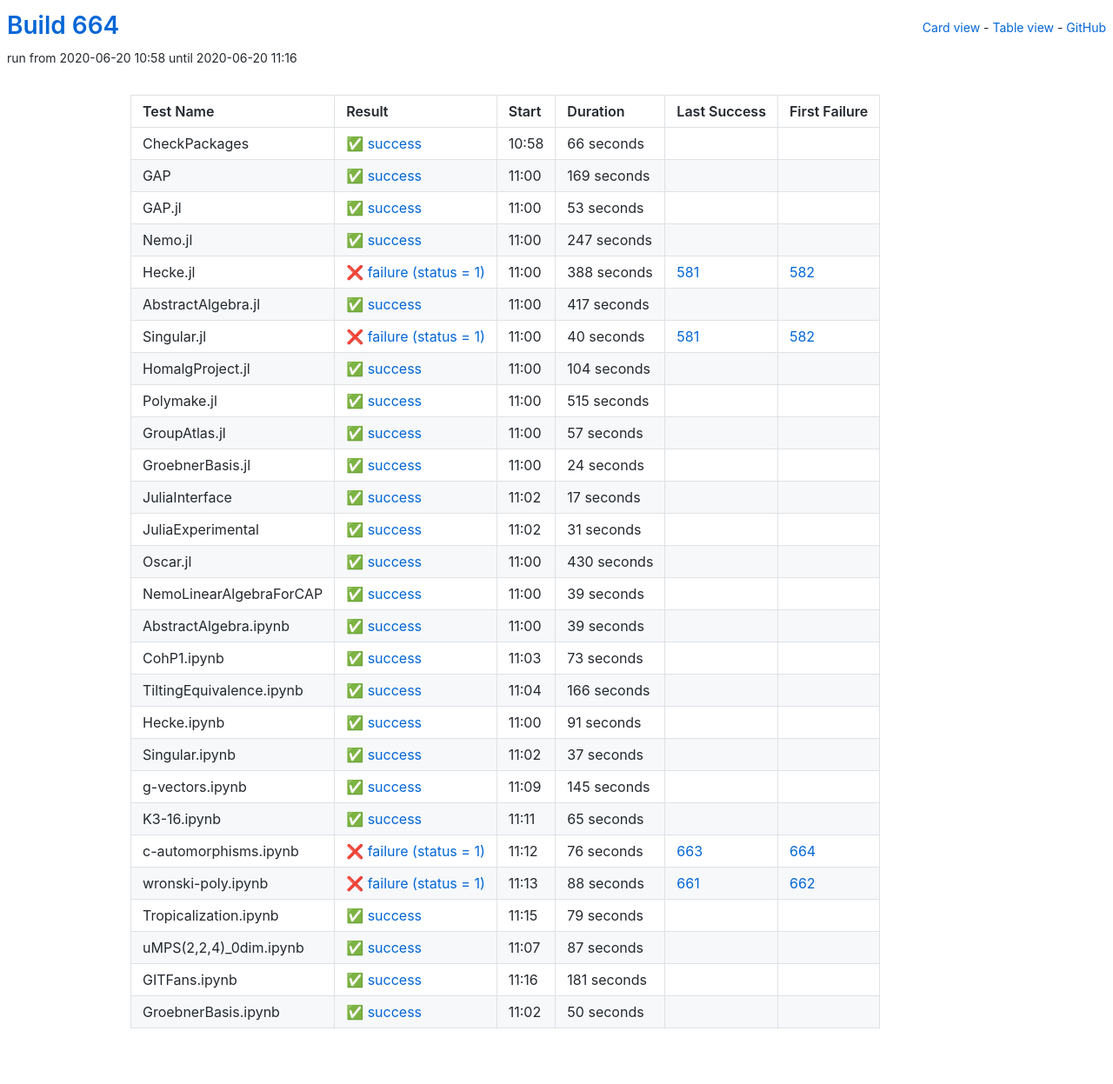
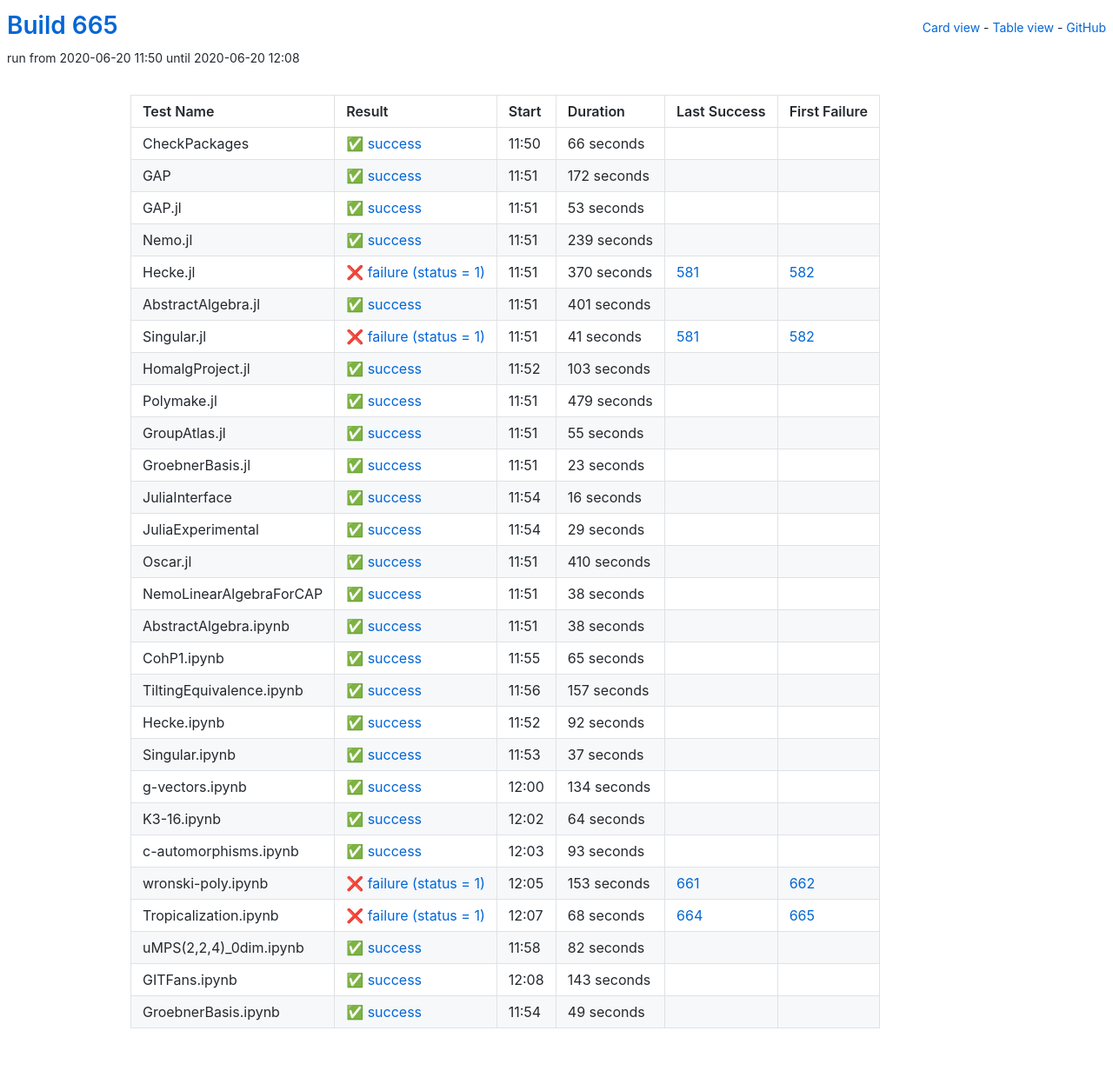
Before and after one commit to oscar-system/oscar-ci-status-1.4, a Jekyll site: the page built from table.html, in a window 1280 px wide. Shown: the whole page at 87% size. Built offline with Jekyll 4.4.1, drawn with Linux system fonts in a browser that asks for light colours.

Commit message:
Build #665

```diff
--- a/_data/ci.yml
+++ b/_data/ci.yml
@@ -1,6 +1,6 @@
 ---
-build: 664
-build_url: https://oscarci.mathematik.uni-kl.de/job/oscar-julia-1.4/664/
+build: 665
+build_url: https://oscarci.mathematik.uni-kl.de/job/oscar-julia-1.4/665/
 job: oscar-julia-1.4
 organization: oscar-system
 repo: oscar-ci-status-1.4
@@ -8,8 +8,8 @@ repourl: https://github.com/oscar-system/oscar-ci-status-1.4
 tests:
 - name: CheckPackages
   id: checkpackages
-  log: https://oscarci.mathematik.uni-kl.de/job/oscar-julia-1.4/664/artifact/logs/build-664/CheckPackages.log
-  start: 2020-06-20 10:58
+  log: https://oscarci.mathematik.uni-kl.de/job/oscar-julia-1.4/665/artifact/logs/build-665/CheckPackages.log
+  start: 2020-06-20 11:50
   success: true
   exitcode: 0
   status: success
@@ -20,20 +20,20 @@ tests:
   first_failure_url:
 - name: GAP
   id: gap
-  log: https://oscarci.mathematik.uni-kl.de/job/oscar-julia-1.4/664/artifact/logs/build-664/GAP.log
-  start: 2020-06-20 11:00
+  log: https://oscarci.mathematik.uni-kl.de/job/oscar-julia-1.4/665/artifact/logs/build-665/GAP.log
+  start: 2020-06-20 11:51
   success: true
   exitcode: 0
   status: success
-  duration: 169
+  duration: 172
   last_success: false
   last_success_url:
   first_failure: false
   first_failure_url:
 - name: GAP.jl
   id: gap-jl
-  log: https://oscarci.mathematik.uni-kl.de/job/oscar-julia-1.4/664/artifact/logs/build-664/GAP.jl.log
-  start: 2020-06-20 11:00
+  log: https://oscarci.mathematik.uni-kl.de/job/oscar-julia-1.4/665/artifact/logs/build-665/GAP.jl.log
+  start: 2020-06-20 11:51
   success: true
   exitcode: 0
   status: success
@@ -44,200 +44,200 @@ tests:
   first_failure_url:
 - name: Nemo.jl
   id: nemo-jl
-  log: https://oscarci.mathematik.uni-kl.de/job/oscar-julia-1.4/664/artifact/logs/build-664/Nemo.jl.log
-  start: 2020-06-20 11:00
+  log: https://oscarci.mathematik.uni-kl.de/job/oscar-julia-1.4/665/artifact/logs/build-665/Nemo.jl.log
+  start: 2020-06-20 11:51
   success: true
   exitcode: 0
   status: success
-  duration: 247
+  duration: 239
   last_success: false
   last_success_url:
   first_failure: false
   first_failure_url:
 - name: Hecke.jl
   id: hecke-jl
-  log: https://oscarci.mathematik.uni-kl.de/job/oscar-julia-1.4/664/artifact/logs/build-664/Hecke.jl.log
-  start: 2020-06-20 11:00
+  log: https://oscarci.mathematik.uni-kl.de/job/oscar-julia-1.4/665/artifact/logs/build-665/Hecke.jl.log
+  start: 2020-06-20 11:51
   success: false
   exitcode: 1
   status: failure
-  duration: 388
+  duration: 370
   last_success: 581
   last_success_url: https://oscarci.mathematik.uni-kl.de/job/oscar-julia-1.4/581/
   first_failure: 582
   first_failure_url: https://oscarci.mathematik.uni-kl.de/job/oscar-julia-1.4/582/
 - name: AbstractAlgebra.jl
   id: abstractalgebra-jl
-  log: https://oscarci.mathematik.uni-kl.de/job/oscar-julia-1.4/664/artifact/logs/build-664/AbstractAlgebra.jl.log
-  start: 2020-06-20 11:00
+  log: https://oscarci.mathematik.uni-kl.de/job/oscar-julia-1.4/665/artifact/logs/build-665/AbstractAlgebra.jl.log
+  start: 2020-06-20 11:51
   success: true
   exitcode: 0
   status: success
-  duration: 417
+  duration: 401
   last_success: false
   last_success_url:
   first_failure: false
   first_failure_url:
 - name: Singular.jl
   id: singular-jl
-  log: https://oscarci.mathematik.uni-kl.de/job/oscar-julia-1.4/664/artifact/logs/build-664/Singular.jl.log
-  start: 2020-06-20 11:00
+  log: https://oscarci.mathematik.uni-kl.de/job/oscar-julia-1.4/665/artifact/logs/build-665/Singular.jl.log
+  start: 2020-06-20 11:51
   success: false
   exitcode: 1
   status: failure
-  duration: 40
+  duration: 41
   last_success: 581
   last_success_url: https://oscarci.mathematik.uni-kl.de/job/oscar-julia-1.4/581/
   first_failure: 582
   first_failure_url: https://oscarci.mathematik.uni-kl.de/job/oscar-julia-1.4/582/
 - name: HomalgProject.jl
   id: homalgproject-jl
-  log: https://oscarci.mathematik.uni-kl.de/job/oscar-julia-1.4/664/artifact/logs/build-664/HomalgProject.jl.log
-  start: 2020-06-20 11:00
+  log: https://oscarci.mathematik.uni-kl.de/job/oscar-julia-1.4/665/artifact/logs/build-665/HomalgProject.jl.log
+  start: 2020-06-20 11:52
   success: true
   exitcode: 0
   status: success
-  duration: 104
+  duration: 103
   last_success: false
   last_success_url:
   first_failure: false
   first_failure_url:
 - name: Polymake.jl
   id: polymake-jl
-  log: https://oscarci.mathematik.uni-kl.de/job/oscar-julia-1.4/664/artifact/logs/build-664/Polymake.jl.log
-  start: 2020-06-20 11:00
+  log: https://oscarci.mathematik.uni-kl.de/job/oscar-julia-1.4/665/artifact/logs/build-665/Polymake.jl.log
+  start: 2020-06-20 11:51
   success: true
   exitcode: 0
   status: success
-  duration: 515
+  duration: 479
   last_success: false
   last_success_url:
   first_failure: false
   first_failure_url:
 - name: GroupAtlas.jl
   id: groupatlas-jl
-  log: https://oscarci.mathematik.uni-kl.de/job/oscar-julia-1.4/664/artifact/logs/build-664/GroupAtlas.jl.log
-  start: 2020-06-20 11:00
+  log: https://oscarci.mathematik.uni-kl.de/job/oscar-julia-1.4/665/artifact/logs/build-665/GroupAtlas.jl.log
+  start: 2020-06-20 11:51
   success: true
   exitcode: 0
   status: success
-  duration: 57
+  duration: 55
   last_success: false
   last_success_url:
   first_failure: false
   first_failure_url:
 - name: GroebnerBasis.jl
   id: groebnerbasis-jl
-  log: https://oscarci.mathematik.uni-kl.de/job/oscar-julia-1.4/664/artifact/logs/build-664/GroebnerBasis.jl.log
-  start: 2020-06-20 11:00
+  log: https://oscarci.mathematik.uni-kl.de/job/oscar-julia-1.4/665/artifact/logs/build-665/GroebnerBasis.jl.log
+  start: 2020-06-20 11:51
   success: true
   exitcode: 0
   status: success
-  duration: 24
+  duration: 23
   last_success: false
   last_success_url:
   first_failure: false
   first_failure_url:
 - name: JuliaInterface
   id: juliainterface
-  log: https://oscarci.mathematik.uni-kl.de/job/oscar-julia-1.4/664/artifact/logs/build-664/JuliaInterface.log
-  start: 2020-06-20 11:02
+  log: https://oscarci.mathematik.uni-kl.de/job/oscar-julia-1.4/665/artifact/logs/build-665/JuliaInterface.log
+  start: 2020-06-20 11:54
   success: true
   exitcode: 0
   status: success
-  duration: 17
+  duration: 16
   last_success: false
   last_success_url:
   first_failure: false
   first_failure_url:
 - name: JuliaExperimental
   id: juliaexperimental
-  log: https://oscarci.mathematik.uni-kl.de/job/oscar-julia-1.4/664/artifact/logs/build-664/JuliaExperimental.log
-  start: 2020-06-20 11:02
+  log: https://oscarci.mathematik.uni-kl.de/job/oscar-julia-1.4/665/artifact/logs/build-665/JuliaExperimental.log
+  start: 2020-06-20 11:54
   success: true
   exitcode: 0
   status: success
-  duration: 31
+  duration: 29
   last_success: false
   last_success_url:
   first_failure: false
   first_failure_url:
 - name: Oscar.jl
   id: oscar-jl
-  log: https://oscarci.mathematik.uni-kl.de/job/oscar-julia-1.4/664/artifact/logs/build-664/Oscar.jl.log
-  start: 2020-06-20 11:00
+  log: https://oscarci.mathematik.uni-kl.de/job/oscar-julia-1.4/665/artifact/logs/build-665/Oscar.jl.log
+  start: 2020-06-20 11:51
   success: true
   exitcode: 0
   status: success
-  duration: 430
+  duration: 410
   last_success: false
   last_success_url:
   first_failure: false
   first_failure_url:
 - name: NemoLinearAlgebraForCAP
   id: nemolinearalgebraforcap
-  log: https://oscarci.mathematik.uni-kl.de/job/oscar-julia-1.4/664/artifact/logs/build-664/NemoLinearAlgebraForCAP.log
-  start: 2020-06-20 11:00
+  log: https://oscarci.mathematik.uni-kl.de/job/oscar-julia-1.4/665/artifact/logs/build-665/NemoLinearAlgebraForCAP.log
+  start: 2020-06-20 11:51
   success: true
   exitcode: 0
   status: success
-  duration: 39
+  duration: 38
   last_success: false
   last_success_url:
   first_failure: false
   first_failure_url:
 - name: AbstractAlgebra.ipynb
   id: abstractalgebra-ipynb
-  log: https://oscarci.mathematik.uni-kl.de/job/oscar-julia-1.4/664/artifact/logs/build-664/AbstractAlgebra.ipynb.log
-  start: 2020-06-20 11:00
+  log: https://oscarci.mathematik.uni-kl.de/job/oscar-julia-1.4/665/artifact/logs/build-665/AbstractAlgebra.ipynb.log
+  start: 2020-06-20 11:51
   success: true
   exitcode: 0
   status: success
-  duration: 39
+  duration: 38
   last_success: false
   last_success_url:
   first_failure: false
   first_failure_url:
 - name: CohP1.ipynb
   id: cohp1-ipynb
-  log: https://oscarci.mathematik.uni-kl.de/job/oscar-julia-1.4/664/artifact/logs/build-664/CohP1.ipynb.log
-  start: 2020-06-20 11:03
+  log: https://oscarci.mathematik.uni-kl.de/job/oscar-julia-1.4/665/artifact/logs/build-665/CohP1.ipynb.log
+  start: 2020-06-20 11:55
   success: true
   exitcode: 0
   status: success
-  duration: 73
+  duration: 65
   last_success: false
   last_success_url:
   first_failure: false
   first_failure_url:
 - name: TiltingEquivalence.ipynb
   id: tiltingequivalence-ipynb
-  log: https://oscarci.mathematik.uni-kl.de/job/oscar-julia-1.4/664/artifact/logs/build-664/TiltingEquivalence.ipynb.log
-  start: 2020-06-20 11:04
+  log: https://oscarci.mathematik.uni-kl.de/job/oscar-julia-1.4/665/artifact/logs/build-665/TiltingEquivalence.ipynb.log
+  start: 2020-06-20 11:56
   success: true
   exitcode: 0
   status: success
-  duration: 166
+  duration: 157
   last_success: false
   last_success_url:
   first_failure: false
   first_failure_url:
 - name: Hecke.ipynb
   id: hecke-ipynb
-  log: https://oscarci.mathematik.uni-kl.de/job/oscar-julia-1.4/664/artifact/logs/build-664/Hecke.ipynb.log
-  start: 2020-06-20 11:00
+  log: https://oscarci.mathematik.uni-kl.de/job/oscar-julia-1.4/665/artifact/logs/build-665/Hecke.ipynb.log
+  start: 2020-06-20 11:52
   success: true
   exitcode: 0
   status: success
-  duration: 91
+  duration: 92
   last_success: false
   last_success_url:
   first_failure: false
   first_failure_url:
 - name: Singular.ipynb
   id: singular-ipynb
-  log: https://oscarci.mathematik.uni-kl.de/job/oscar-julia-1.4/664/artifact/logs/build-664/Singular.ipynb.log
-  start: 2020-06-20 11:02
+  log: https://oscarci.mathematik.uni-kl.de/job/oscar-julia-1.4/665/artifact/logs/build-665/Singular.ipynb.log
+  start: 2020-06-20 11:53
   success: true
   exitcode: 0
   status: success
@@ -248,96 +248,96 @@ tests:
   first_failure_url:
 - name: g-vectors.ipynb
   id: g-vectors-ipynb
-  log: https://oscarci.mathematik.uni-kl.de/job/oscar-julia-1.4/664/artifact/logs/build-664/g-vectors.ipynb.log
-  start: 2020-06-20 11:09
+  log: https://oscarci.mathematik.uni-kl.de/job/oscar-julia-1.4/665/artifact/logs/build-665/g-vectors.ipynb.log
+  start: 2020-06-20 12:00
   success: true
   exitcode: 0
   status: success
-  duration: 145
+  duration: 134
   last_success: false
   last_success_url:
   first_failure: false
   first_failure_url:
 - name: K3-16.ipynb
   id: k3-16-ipynb
-  log: https://oscarci.mathematik.uni-kl.de/job/oscar-julia-1.4/664/artifact/logs/build-664/K3-16.ipynb.log
-  start: 2020-06-20 11:11
+  log: https://oscarci.mathematik.uni-kl.de/job/oscar-julia-1.4/665/artifact/logs/build-665/K3-16.ipynb.log
+  start: 2020-06-20 12:02
   success: true
   exitcode: 0
   status: success
-  duration: 65
+  duration: 64
   last_success: false
   last_success_url:
   first_failure: false
   first_failure_url:
 - name: c-automorphisms.ipynb
   id: c-automorphisms-ipynb
-  log: https://oscarci.mathematik.uni-kl.de/job/oscar-julia-1.4/664/artifact/logs/build-664/c-automorphisms.ipynb.log
-  start: 2020-06-20 11:12
+  log: https://oscarci.mathematik.uni-kl.de/job/oscar-julia-1.4/665/artifact/logs/build-665/c-automorphisms.ipynb.log
+  start: 2020-06-20 12:03
+  success: true
+  exitcode: 0
+  status: success
+  duration: 93
+  last_success: false
+  last_success_url:
+  first_failure: false
+  first_failure_url:
+- name: wronski-poly.ipynb
+  id: wronski-poly-ipynb
+  log: https://oscarci.mathematik.uni-kl.de/job/oscar-julia-1.4/665/artifact/logs/build-665/wronski-poly.ipynb.log
+  start: 2020-06-20 12:05
   success: false
   exitcode: 1
   status: failure
-  duration: 76
-  last_success: 663
-  last_success_url: https://oscarci.mathematik.uni-kl.de/job/oscar-julia-1.4/663/
-  first_failure: 664
-  first_failure_url: https://oscarci.mathematik.uni-kl.de/job/oscar-julia-1.4/664/
-- name: wronski-poly.ipynb
-  id: wronski-poly-ipynb
-  log: https://oscarci.mathematik.uni-kl.de/job/oscar-julia-1.4/664/artifact/logs/build-664/wronski-poly.ipynb.log
-  start: 2020-06-20 11:13
-  success: false
-  exitcode: 1
-  status: failure
-  duration: 88
+  duration: 153
   last_success: 661
   last_success_url: https://oscarci.mathematik.uni-kl.de/job/oscar-julia-1.4/661/
   first_failure: 662
   first_failure_url: https://oscarci.mathematik.uni-kl.de/job/oscar-julia-1.4/662/
 - name: Tropicalization.ipynb
   id: tropicalization-ipynb
-  log: https://oscarci.mathematik.uni-kl.de/job/oscar-julia-1.4/664/artifact/logs/build-664/Tropicalization.ipynb.log
-  start: 2020-06-20 11:15
+  log: https://oscarci.mathematik.uni-kl.de/job/oscar-julia-1.4/665/artifact/logs/build-665/Tropicalization.ipynb.log
+  start: 2020-06-20 12:07
+  success: false
+  exitcode: 1
+  status: failure
+  duration: 68
+  last_success: 664
+  last_success_url: https://oscarci.mathematik.uni-kl.de/job/oscar-julia-1.4/664/
+  first_failure: 665
+  first_failure_url: https://oscarci.mathematik.uni-kl.de/job/oscar-julia-1.4/665/
+- name: uMPS(2,2,4)_0dim.ipynb
+  id: umps-2-2-4-0dim-ipynb
+  log: https://oscarci.mathematik.uni-kl.de/job/oscar-julia-1.4/665/artifact/logs/build-665/uMPS-2-2-4-_0dim.ipynb.log
+  start: 2020-06-20 11:58
   success: true
   exitcode: 0
   status: success
-  duration: 79
-  last_success: false
-  last_success_url:
-  first_failure: false
-  first_failure_url:
-- name: uMPS(2,2,4)_0dim.ipynb
-  id: umps-2-2-4-0dim-ipynb
-  log: https://oscarci.mathematik.uni-kl.de/job/oscar-julia-1.4/664/artifact/logs/build-664/uMPS-2-2-4-_0dim.ipynb.log
-  start: 2020-06-20 11:07
-  success: true
-  exitcode: 0
-  status: success
-  duration: 87
+  duration: 82
   last_success: false
   last_success_url:
   first_failure: false
   first_failure_url:
 - name: GITFans.ipynb
   id: gitfans-ipynb
-  log: https://oscarci.mathematik.uni-kl.de/job/oscar-julia-1.4/664/artifact/logs/build-664/GITFans.ipynb.log
-  start: 2020-06-20 11:16
+  log: https://oscarci.mathematik.uni-kl.de/job/oscar-julia-1.4/665/artifact/logs/build-665/GITFans.ipynb.log
+  start: 2020-06-20 12:08
   success: true
   exitcode: 0
   status: success
-  duration: 181
+  duration: 143
   last_success: false
   last_success_url:
   first_failure: false
   first_failure_url:
 - name: GroebnerBasis.ipynb
   id: groebnerbasis-ipynb
-  log: https://oscarci.mathematik.uni-kl.de/job/oscar-julia-1.4/664/artifact/logs/build-664/GroebnerBasis.ipynb.log
-  start: 2020-06-20 11:02
+  log: https://oscarci.mathematik.uni-kl.de/job/oscar-julia-1.4/665/artifact/logs/build-665/GroebnerBasis.ipynb.log
+  start: 2020-06-20 11:54
   success: true
   exitcode: 0
   status: success
-  duration: 50
+  duration: 49
   last_success: false
   last_success_url:
   first_failure: false
```
Also changed, not shown: README.md.
